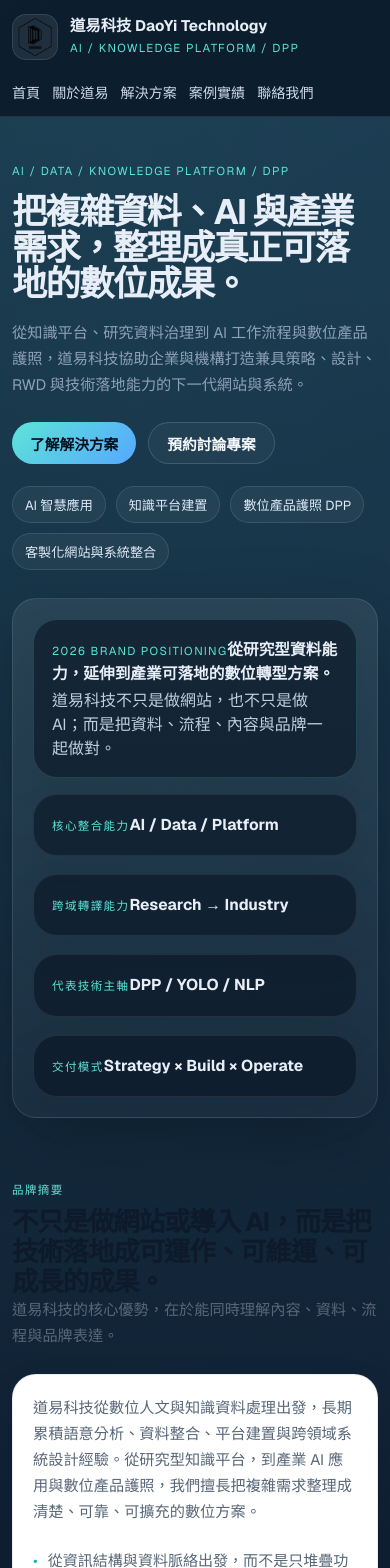
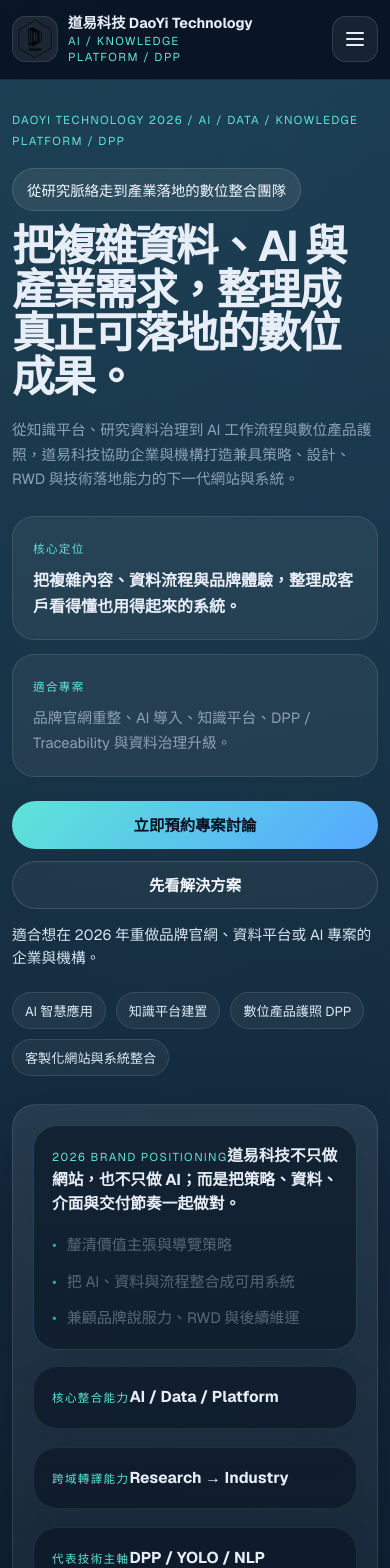
Before and after one commit to yangyen1977-wq/daoyi-website-2026, a Next.js app: page / in a window 390 px wide. Shown: the top 1568 px of the page. Built offline with nearby package versions, Linux system fonts and the light colour scheme.

Commit message:
Improve mobile UX and hero hierarchy

```diff
--- a/src/app/globals.css
+++ b/src/app/globals.css
@@ -92,6 +92,14 @@ a:hover {
   gap: 22px;
 }
 
+.site-header-topRow {
+  display: flex;
+  align-items: center;
+  justify-content: space-between;
+  gap: 16px;
+  width: 100%;
+}
+
 .brand-mark {
   display: inline-flex;
   align-items: center;
@@ -142,8 +150,37 @@ a:hover {
   color: #cfdae8;
 }
 
+.site-header-navWrap {
+  display: flex;
+  align-items: center;
+  justify-content: space-between;
+  gap: 20px;
+  flex: 1;
+}
+
 .site-nav a {
   font-size: 0.92rem;
+}
+
+.nav-toggle {
+  display: none;
+  width: 46px;
+  height: 46px;
+  border-radius: 14px;
+  border: 1px solid rgba(255, 255, 255, 0.12);
+  background: rgba(255, 255, 255, 0.06);
+  color: var(--text);
+  align-items: center;
+  justify-content: center;
+  gap: 4px;
+  flex-direction: column;
+}
+
+.nav-toggle span {
+  width: 18px;
+  height: 2px;
+  border-radius: 999px;
+  background: currentColor;
 }
 
 .header-cta,
@@ -157,6 +194,12 @@ a:hover {
   border-radius: 999px;
   font-weight: 600;
   font-size: 0.92rem;
+}
+
+.button-large {
+  min-height: 48px;
+  padding: 0 20px;
+  font-size: 0.96rem;
 }
 
 .header-cta,
@@ -218,6 +261,51 @@ a:hover {
   margin-top: 24px;
 }
 
+.hero-intro-badge {
+  display: inline-flex;
+  align-items: center;
+  gap: 8px;
+  margin-top: 18px;
+  padding: 10px 14px;
+  border-radius: 999px;
+  background: rgba(255, 255, 255, 0.08);
+  border: 1px solid rgba(255, 255, 255, 0.12);
+  color: #f4f8ff;
+  font-size: 0.9rem;
+}
+
+.hero-priority-strip {
+  display: grid;
+  grid-template-columns: repeat(2, minmax(0, 1fr));
+  gap: 14px;
+  margin-top: 24px;
+}
+
+.hero-priority-strip > div {
+  padding: 18px;
+  border-radius: 22px;
+  background: rgba(255, 255, 255, 0.06);
+  border: 1px solid rgba(255, 255, 255, 0.1);
+}
+
+.hero-priority-strip strong {
+  display: block;
+  margin-top: 10px;
+  font-size: 1rem;
+  line-height: 1.6;
+}
+
+.hero-priority-strip p {
+  margin-top: 10px;
+}
+
+.hero-cta-note {
+  margin-top: 14px;
+  color: #d8e4f1;
+  font-size: 0.92rem;
+  line-height: 1.6;
+}
+
 .hero-tags {
   display: flex;
   gap: 10px;
@@ -270,6 +358,18 @@ a:hover {
   color: #c0cedd;
 }
 
+.hero-highlight-list {
+  margin-top: 14px;
+}
+
+.hero-highlight-list li {
+  color: #d9e6f2;
+}
+
+.stat-card {
+  min-height: 100%;
+}
+
 .spotlight {
   border-color: rgba(93, 228, 215, 0.18);
 }
@@ -312,7 +412,8 @@ a:hover {
   color: var(--text-body);
 }
 
-.two-column {
+.two-column,
+.homepage-priority-grid {
   display: grid;
   grid-template-columns: repeat(2, minmax(0, 1fr));
   gap: 24px;
@@ -323,6 +424,13 @@ a:hover {
 .card,
 .cta-panel {
   padding: 24px;
+}
+
+.priority-summary-card h3,
+.priority-list-card h3 {
+  margin: 10px 0 12px;
+  font-size: 1.2rem;
+  line-height: 1.4;
 }
 
 .three-up {
@@ -394,6 +502,22 @@ a:hover {
   grid-template-columns: 1.2fr 0.8fr;
   gap: 20px;
   align-items: center;
+}
+
+.cta-actions {
+  display: grid;
+  gap: 12px;
+  justify-items: start;
+}
+
+.cta-primary {
+  width: 100%;
+}
+
+.cta-helper-text {
+  color: var(--text-body);
+  font-size: 0.9rem;
+  line-height: 1.6;
 }
 
 .inline-button {
@@ -476,21 +600,60 @@ a:hover {
     display: grid;
     grid-template-columns: 1fr;
     padding: 14px 0;
-    justify-items: start;
+    gap: 14px;
+  }
+
+  .site-header-navWrap {
+    display: none;
+    width: 100%;
+    flex-direction: column;
+    align-items: stretch;
+    gap: 14px;
+    padding: 16px;
+    border-radius: 22px;
+    border: 1px solid rgba(255, 255, 255, 0.1);
+    background: rgba(255, 255, 255, 0.04);
+  }
+
+  .site-header-navWrap.is-open {
+    display: flex;
+  }
+
+  .site-nav {
+    width: 100%;
+    flex-direction: column;
+    align-items: stretch;
+    gap: 8px;
+  }
+
+  .site-nav a,
+  .header-cta {
+    min-height: 48px;
+    padding: 0 14px;
+    border-radius: 16px;
+  }
+
+  .site-nav a {
+    display: flex;
+    align-items: center;
+    background: rgba(255, 255, 255, 0.04);
+    border: 1px solid rgba(255, 255, 255, 0.08);
+  }
+
+  .nav-toggle {
+    display: inline-flex;
   }
 
   .hero-grid,
   .two-column,
+  .homepage-priority-grid,
   .three-up,
   .four-up,
   .cta-panel,
   .footer-grid,
-  .stack-item {
+  .stack-item,
+  .hero-priority-strip {
     grid-template-columns: 1fr;
-  }
-
-  .header-cta {
-    display: none;
   }
 }
 
@@ -500,18 +663,59 @@ a:hover {
     width: min(100% - 24px, 1200px);
   }
 
-  .site-nav {
-    flex-wrap: wrap;
-    gap: 12px;
+  .site-header {
+    background: rgba(7, 17, 31, 0.88);
   }
 
-  .site-nav a {
-    font-size: 0.88rem;
+  .brand-mark {
+    gap: 10px;
+  }
+
+  .brand-mark strong,
+  .footer-brand h2 {
+    font-size: 0.9rem;
+  }
+
+  .brand-mark small {
+    display: block;
+    max-width: 16ch;
+    line-height: 1.4;
+  }
+
+  .hero-section,
+  .subpage-hero {
+    padding: 28px 0 44px;
   }
 
   .hero-copy h1,
   .subpage-hero h1 {
     max-width: none;
+    font-size: clamp(2rem, 11vw, 3rem);
+  }
+
+  .hero-copy p,
+  .subpage-hero p,
+  .section-heading p,
+  .card p,
+  .feature-surface p,
+  .stack-item p,
+  .footer-brand p,
+  .contact-callout p,
+  .cta-panel p {
+    font-size: 0.92rem;
+    line-height: 1.68;
+  }
+
+  .hero-actions,
+  .cta-actions {
+    display: grid;
+    grid-template-columns: 1fr;
+  }
+
+  .button-primary,
+  .button-secondary,
+  .header-cta {
+    width: 100%;
   }
 
   .hero-tags span {
@@ -526,8 +730,18 @@ a:hover {
   .stack-item,
   .card,
   .cta-panel,
-  .contact-callout {
+  .contact-callout,
+  .hero-panel,
+  .hero-priority-strip > div {
     padding: 20px;
+  }
+
+  .section-block {
+    padding-bottom: 56px;
+  }
+
+  .cta-band {
+    padding-bottom: 72px;
   }
 
   .footer-bottom {
--- a/src/app/page.tsx
+++ b/src/app/page.tsx
@@ -13,17 +13,22 @@ export default function Home() {
         title="不只是做網站或導入 AI，而是把技術落地成可運作、可維運、可成長的成果。"
         description="道易科技的核心優勢，在於能同時理解內容、資料、流程與品牌表達。"
       >
-        <div className="feature-surface two-column">
-          <div>
+        <div className="homepage-priority-grid">
+          <div className="feature-surface priority-summary-card">
+            <span className="mini-label accent">Why DaoYi</span>
+            <h3>先把問題結構整理清楚，再決定最適合的網站、平台或 AI 解法。</h3>
             <p>
               道易科技從數位人文與知識資料處理出發，長期累積語意分析、資料整合、平台建置與跨領域系統設計經驗。從研究型知識平台，到產業 AI 應用與數位產品護照，我們擅長把複雜需求整理成清楚、可靠、可擴充的數位方案。
             </p>
           </div>
-          <ul className="bullet-list">
-            <li>從資訊結構與資料脈絡出發，而不是只堆疊功能</li>
-            <li>兼具研究型資料理解與商業導向的落地能力</li>
-            <li>重視長期維運、可擴充性與轉換效率</li>
-          </ul>
+          <div className="feature-surface priority-list-card">
+            <span className="mini-label accent">你會得到什麼</span>
+            <ul className="bullet-list">
+              <li>從資訊結構與資料脈絡出發，而不是只堆疊功能</li>
+              <li>兼具研究型資料理解與商業導向的落地能力</li>
+              <li>重視長期維運、可擴充性與轉換效率</li>
+            </ul>
+          </div>
         </div>
       </Section>
 
@@ -112,13 +117,14 @@ export default function Home() {
             <h2>如果你正在規劃 AI、知識平台、DPP 或品牌官網，道易可以一起把它做對。</h2>
             <p>從需求釐清、資訊架構到系統落地與內容維運，這會是一個能長期運作的數位方案。</p>
           </div>
-          <div className="hero-actions">
-            <Link href="/contact" className="button-primary">
-              聯絡我們
+          <div className="cta-actions">
+            <Link href="/contact" className="button-primary button-large cta-primary">
+              立即聯絡我們
             </Link>
-            <a className="button-secondary" href="https://daoyidh.com" target="_blank" rel="noreferrer">
+            <a className="button-secondary button-large" href="https://daoyidh.com" target="_blank" rel="noreferrer">
               查看現有官網
             </a>
+            <p className="cta-helper-text">手機上可直接先點「立即聯絡我們」，再補看方案內容。</p>
           </div>
         </div>
       </section>
--- a/src/components/hero.tsx
+++ b/src/components/hero.tsx
@@ -1,22 +1,44 @@
 import Link from "next/link";
 import { siteConfig, stats } from "@/lib/site";
+
+const heroHighlights = [
+  "釐清價值主張與導覽策略",
+  "把 AI、資料與流程整合成可用系統",
+  "兼顧品牌說服力、RWD 與後續維運",
+];
 
 export function Hero() {
   return (
     <section className="hero-section">
       <div className="shell hero-grid">
         <div className="hero-copy">
-          <span className="hero-eyebrow">AI / Data / Knowledge Platform / DPP</span>
+          <span className="hero-eyebrow">DaoYi Technology 2026 / AI / Data / Knowledge Platform / DPP</span>
+          <div className="hero-intro-badge">從研究脈絡走到產業落地的數位整合團隊</div>
           <h1>{siteConfig.heroTitle}</h1>
           <p>{siteConfig.heroDescription}</p>
+
+          <div className="hero-priority-strip" aria-label="品牌重點">
+            <div>
+              <span className="mini-label">核心定位</span>
+              <strong>把複雜內容、資料流程與品牌體驗，整理成客戶看得懂也用得起來的系統。</strong>
+            </div>
+            <div>
+              <span className="mini-label">適合專案</span>
+              <p>品牌官網重整、AI 導入、知識平台、DPP / Traceability 與資料治理升級。</p>
+            </div>
+          </div>
+
           <div className="hero-actions">
-            <Link href="/solutions" className="button-primary">
-              了解解決方案
+            <Link href="/contact" className="button-primary button-large">
+              立即預約專案討論
             </Link>
-            <Link href="/contact" className="button-secondary">
-              預約討論專案
+            <Link href="/solutions" className="button-secondary button-large">
+              先看解決方案
             </Link>
           </div>
+
+          <div className="hero-cta-note">適合想在 2026 年重做品牌官網、資料平台或 AI 專案的企業與機構。</div>
+
           <div className="hero-tags">
             <span>AI 智慧應用</span>
             <span>知識平台建置</span>
@@ -28,12 +50,16 @@ export function Hero() {
         <div className="hero-panel">
           <div className="hero-panel-card spotlight">
             <span className="mini-label">2026 Brand Positioning</span>
-            <strong>從研究型資料能力，延伸到產業可落地的數位轉型方案。</strong>
-            <p>道易科技不只是做網站，也不只是做 AI；而是把資料、流程、內容與品牌一起做對。</p>
+            <strong>道易科技不只做網站，也不只做 AI；而是把策略、資料、介面與交付節奏一起做對。</strong>
+            <ul className="bullet-list compact hero-highlight-list">
+              {heroHighlights.map((item) => (
+                <li key={item}>{item}</li>
+              ))}
+            </ul>
           </div>
           <div className="stats-grid">
             {stats.map((item) => (
-              <article key={item.label} className="hero-panel-card">
+              <article key={item.label} className="hero-panel-card stat-card">
                 <span className="mini-label">{item.label}</span>
                 <strong>{item.value}</strong>
               </article>
--- a/src/components/site-header.tsx
+++ b/src/components/site-header.tsx
@@ -1,12 +1,29 @@
+"use client";
+
+import { useEffect, useState } from "react";
 import Image from "next/image";
 import Link from "next/link";
 import { navItems, siteConfig } from "@/lib/site";
 
 export function SiteHeader() {
+  const [menuOpen, setMenuOpen] = useState(false);
+
+  useEffect(() => {
+    const onResize = () => {
+      if (window.innerWidth > 1100) {
+        setMenuOpen(false);
+      }
+    };
+
+    window.addEventListener("resize", onResize);
+    return () => window.removeEventListener("resize", onResize);
+  }, []);
+
   return (
     <header className="site-header">
       <div className="shell site-header-inner">
-        <Link href="/" className="brand-mark" aria-label={siteConfig.name}>
+        <div className="site-header-topRow">
+          <Link href="/" className="brand-mark" aria-label={siteConfig.name} onClick={() => setMenuOpen(false)}>
             <span className="brand-mark-logoWrap">
               <Image src="/assets/daoyi-logo.png" alt="DaoYi Technology logo" width={44} height={44} className="brand-mark-logo" priority />
             </span>
@@ -16,17 +33,33 @@ export function SiteHeader() {
             </span>
           </Link>
 
-        <nav className="site-nav" aria-label="主要導覽">
+          <button
+            type="button"
+            className="nav-toggle"
+            aria-expanded={menuOpen}
+            aria-controls="site-navigation"
+            aria-label={menuOpen ? "關閉選單" : "開啟選單"}
+            onClick={() => setMenuOpen((open) => !open)}
+          >
+            <span />
+            <span />
+            <span />
+          </button>
+        </div>
+
+        <div className={`site-header-navWrap ${menuOpen ? "is-open" : ""}`}>
+          <nav id="site-navigation" className="site-nav" aria-label="主要導覽">
             {navItems.map((item) => (
-            <Link key={item.href} href={item.href}>
+              <Link key={item.href} href={item.href} onClick={() => setMenuOpen(false)}>
                 {item.label}
               </Link>
             ))}
           </nav>
 
-        <Link href="/contact" className="header-cta">
+          <Link href="/contact" className="header-cta" onClick={() => setMenuOpen(false)}>
             預約專案討論
           </Link>
+        </div>
       </div>
     </header>
   );
--- a/src/lib/site.ts
+++ b/src/lib/site.ts
@@ -24,7 +24,7 @@ export const stats = [
   { value: "AI / Data / Platform", label: "核心整合能力" },
   { value: "Research → Industry", label: "跨域轉譯能力" },
   { value: "DPP / YOLO / NLP", label: "代表技術主軸" },
-  { value: "Strategy × Build × Operate", label: "交付模式" },
+  { value: "RWD × CTA × Delivery", label: "2026 官網升級方向" },
 ];
 
 export const solutions = [
```
Lines whose indentation alone changed are shown as unchanged.
